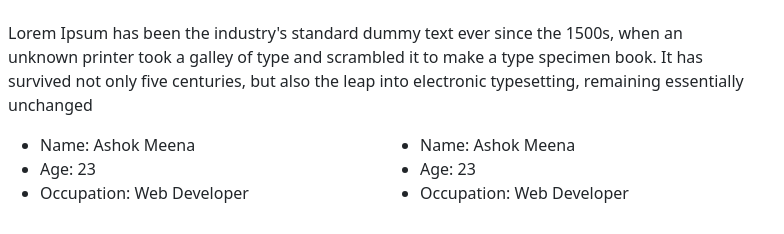
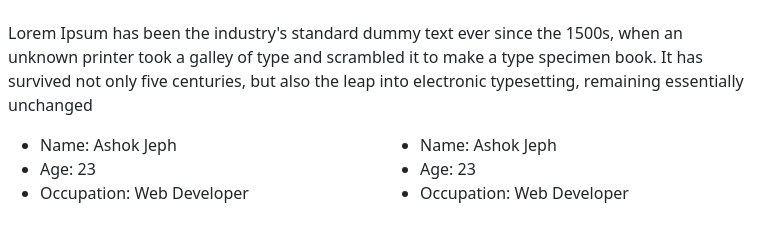
Before and after one commit to Ashok-Meena/ashok-jeph.github.io, a plain HTML site: page index.html in a window 1280 px wide. Shown: the part 923-1157 px from the top of the page, 454-1238 px from the left. Drawn offline with nearby package versions, Linux system fonts and the light colour scheme.

Commit message:
for shareing love

```diff
--- a/index.html
+++ b/index.html
@@ -94,7 +94,7 @@
                     <div class="row mt-3">
                         <div class="col-md-6">
                             <ul>
-                                <li>Name: Ashok Meena</li>
+                                <li>Name: Ashok Jeph</li>
                                 <li>Age: 23</li>
                                 <li>Occupation: Web Developer</li>
 
@@ -102,7 +102,7 @@
                         </div>
                         <div class="col-md-6">
                             <ul>
-                                <li>Name: Ashok Meena</li>
+                                <li>Name: Ashok Jeph</li>
                                 <li>Age: 23</li>
                                 <li>Occupation: Web Developer</li>
 
```
